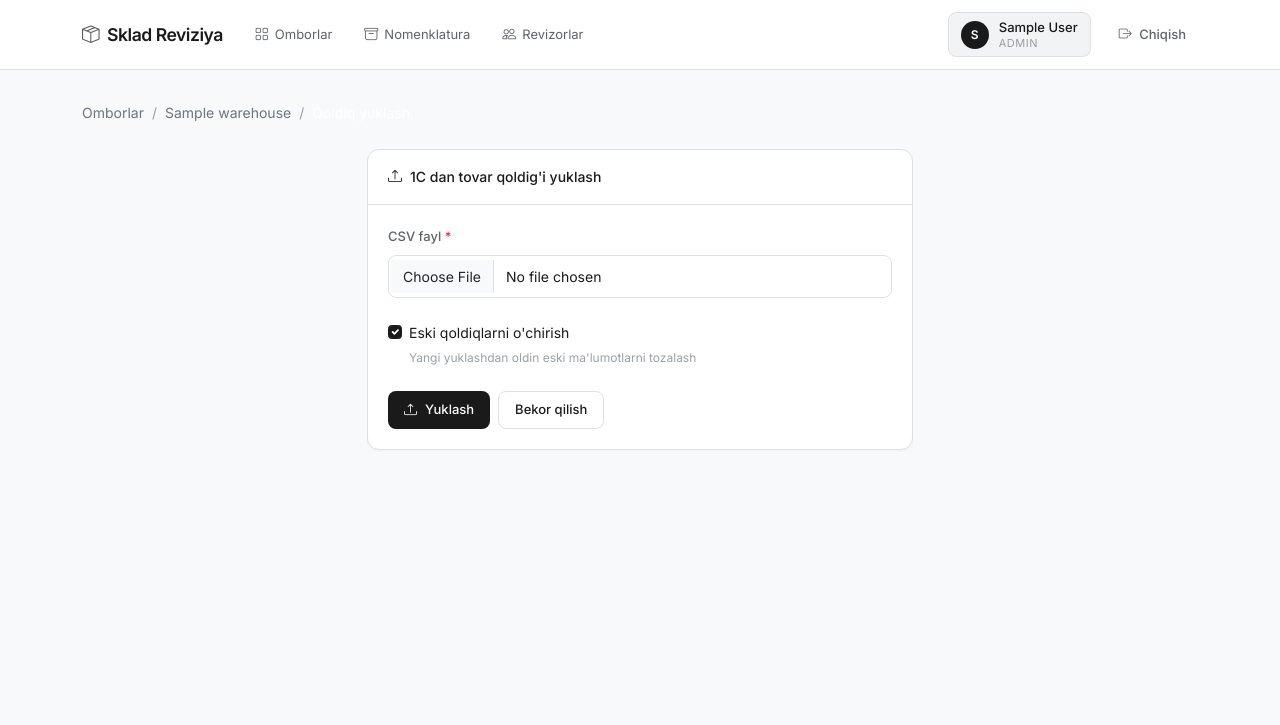
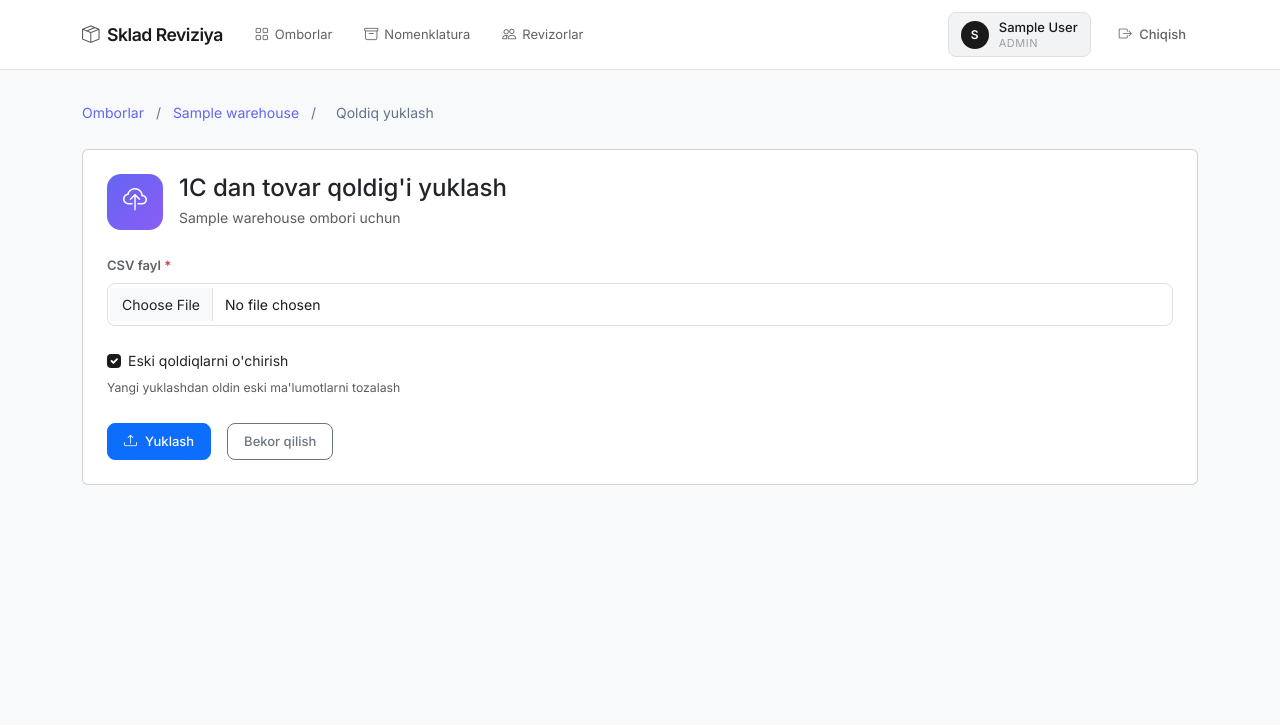
Before and after one commit to davronovuz/sklad_app_web, a Django app: page /admin-panel/warehouse/1/inventory/upload/ in a window 1280 px wide. Shown: the top 725 px of the page. Run offline with Django 5.2, Linux system fonts and the light colour scheme; a user stored in the database is signed in; tables that the repository leaves empty hold one stand-in row (values such as "Sample post").

Commit message:
ad as asasas asasas

```diff
--- a/sklad/views.py
+++ b/sklad/views.py
@@ -338,10 +338,21 @@
     return render(request, 'sklad/admin/products_upload.html')
 
 # ==================== INVENTORY (1C QOLDIQ) ====================
+# ============================================
+# YANGILANGAN admin_inventory_upload
+# views.py dagi eskisini shu bilan almashtiring
+# ============================================
 
 @login_required
 def admin_inventory_upload(request, warehouse_pk):
-    """1C dan tovar qoldig'i yuklash"""
+    """
+    1C dan tovar qoldig'i yuklash
+
+    1C FORMAT (haqiqiy):
+    - Sarlavha qatorlari (o'tkazib yuboriladi)
+    - Ustunlar: Куп, Наименование, Производитель, Срок годность, Остаток, Кам
+    - Tovar NOMI bo'yicha qidiriladi (kod yo'q)
+    """
     if not request.user.is_admin:
         return redirect('revizor_dashboard')
 
@@ -356,58 +367,156 @@
             return redirect('admin_warehouse_detail', pk=warehouse_pk)
 
         try:
+            # Faylni o'qish
+            content = file.read()
+
+            # Encoding aniqlash
+            try:
+                decoded = content.decode('utf-8-sig')
+            except:
+                try:
+                    decoded = content.decode('cp1251')
+                except:
+                    decoded = content.decode('latin-1')
+
+            lines = decoded.splitlines()
+
             # Eskisini tozalash
             if clear_old:
-                Inventory.objects.filter(warehouse=warehouse).delete()
+                deleted_count = Inventory.objects.filter(warehouse=warehouse).delete()[0]
 
-            decoded = file.read().decode('utf-8-sig').splitlines()
-            reader = csv.DictReader(decoded, delimiter=';')
+            # Delimiter aniqlash
+            first_data_line = ''
+            for line in lines[5:15]:  # 5-15 qatorlar orasidan qidirish
+                if line.strip() and not line.startswith('Остат') and not line.startswith('Куп'):
+                    first_data_line = line
+                    break
+
+            delimiter = ',' if ',' in first_data_line else ';'
+
             count = 0
             errors = []
+            skipped = 0
 
-            for row in reader:
-                code = row.get('code') or row.get('kod') or row.get('нумерация') or row.get('№')
-                series = row.get('series') or row.get('seriya') or row.get('серия') or ''
-                expiry = row.get('expiry_date') or row.get('srok') or row.get('срок') or ''
-                quantity = row.get('quantity') or row.get('ostatok') or row.get('остатка') or row.get('qoldiq') or '0'
+            # Sarlavha qatorlarini o'tkazib yuborish va ma'lumotlarni o'qish
+            data_started = False
 
-                if not code:
+            for line_num, line in enumerate(lines, 1):
+                line = line.strip()
+
+                # Bo'sh qatorni o'tkazish
+                if not line or line == ',,,,,':
                     continue
 
-                # Tovarni topish
-                product = Product.objects.filter(code=str(code).strip()).first()
+                # "Итого" qatoriga yetganda to'xtatish
+                if line.startswith('Итого') or line.startswith('Мат.отв'):
+                    break
+
+                # Sarlavha qatorini aniqlash
+                if 'Наименование' in line or 'наименование' in line:
+                    data_started = True
+                    continue
+
+                # Faqat ma'lumot qatorlarini o'qish
+                if not data_started:
+                    continue
+
+                # CSV qatorini parse qilish
+                parts = []
+                current = ''
+                in_quotes = False
+
+                for char in line:
+                    if char == '"':
+                        in_quotes = not in_quotes
+                    elif char == delimiter and not in_quotes:
+                        parts.append(current.strip().strip('"'))
+                        current = ''
+                    else:
+                        current += char
+                parts.append(current.strip().strip('"'))
+
+                # Ustunlarni olish (1C format: Куп, Наименование, Производитель, Срок, Остаток, Кам)
+                if len(parts) < 5:
+                    continue
+
+                # Indekslar: 0=Куп(bo'sh), 1=Наименование, 2=Производитель, 3=Срок, 4=Остаток
+                name = parts[1].strip() if len(parts) > 1 else ''
+                manufacturer = parts[2].strip() if len(parts) > 2 else ''
+                expiry_str = parts[3].strip() if len(parts) > 3 else ''
+                quantity_str = parts[4].strip() if len(parts) > 4 else '0'
+
+                # Bo'sh nomni o'tkazish
+                if not name or name == 'К.':
+                    continue
+
+                # Tovarni NOM bo'yicha topish
+                product = Product.objects.filter(name__iexact=name).first()
+
+                # Agar topilmasa, qisman qidirish
                 if not product:
-                    errors.append(f"Tovar topilmadi: {code}")
+                    product = Product.objects.filter(name__icontains=name).first()
+
+                # Agar hali ham topilmasa
+                if not product:
+                    # Ishlab chiqaruvchi bilan birga qidirish
+                    product = Product.objects.filter(
+                        name__icontains=name.split()[0] if name else '',
+                        manufacturer__icontains=manufacturer.split()[0] if manufacturer else ''
+                    ).first()
+
+                if not product:
+                    if len(errors) < 20:  # Faqat 20 ta xatoni saqlash
+                        errors.append(f"Topilmadi: {name[:50]}...")
+                    skipped += 1
                     continue
 
                 # Sanani parse qilish
                 expiry_date = None
-                if expiry:
-                    for fmt in ['%d.%m.%Y', '%Y-%m-%d', '%d/%m/%Y']:
+                if expiry_str:
+                    for fmt in ['%d.%m.%Y', '%Y-%m-%d', '%d/%m/%Y', '%d.%m.%y']:
                         try:
-                            expiry_date = datetime.strptime(str(expiry).strip(), fmt).date()
+                            expiry_date = datetime.strptime(expiry_str, fmt).date()
                             break
                         except:
                             continue
 
                 # Miqdorni parse qilish
                 try:
-                    qty = Decimal(str(quantity).replace(',', '.').strip())
+                    # "1 234,5" yoki "1234.5" formatini qo'llab-quvvatlash
+                    qty_clean = quantity_str.replace(' ', '').replace(',', '.')
+                    qty = Decimal(qty_clean) if qty_clean else Decimal('0')
                 except:
                     qty = Decimal('0')
 
+                if qty <= 0:
+                    continue
+
+                # Inventoryga qo'shish yoki yangilash
+                # Seriya yo'q, shuning uchun bo'sh string
                 Inventory.objects.update_or_create(
                     warehouse=warehouse,
                     product=product,
-                    series=str(series).strip(),
+                    series='',  # 1C da seriya yo'q
                     expiry_date=expiry_date,
                     defaults={'quantity': qty}
                 )
                 count += 1
 
-            messages.success(request, f'{count} ta qoldiq yuklandi!')
+            # Natija xabari
+            if count > 0:
+                messages.success(request, f'✅ {count} ta qoldiq yuklandi!')
+            else:
+                messages.warning(request, 'Hech qanday qoldiq yuklanmadi. Fayl formatini tekshiring.')
+
+            if skipped > 0:
+                messages.warning(request, f'⚠️ {skipped} ta tovar nomenklaturada topilmadi.')
+
             if errors:
-                messages.warning(request, f'Xatolar: {", ".join(errors[:5])}...')
+                error_msg = '; '.join(errors[:5])
+                if len(errors) > 5:
+                    error_msg += f'... va yana {len(errors) - 5} ta'
+                messages.info(request, f'Topilmagan tovarlar: {error_msg}')
 
         except Exception as e:
             messages.error(request, f'Xatolik: {str(e)}')
@@ -415,7 +524,6 @@
         return redirect('admin_warehouse_detail', pk=warehouse_pk)
 
     return render(request, 'sklad/admin/inventory_upload.html', {'warehouse': warehouse})
-
 
 # ==================== REVIZOR MANAGEMENT ====================
 
--- a/templates/sklad/admin/inventory_upload.html
+++ b/templates/sklad/admin/inventory_upload.html
@@ -1,26 +1,32 @@
 {% extends 'sklad/base.html' %}
 
-{% block title %}Qoldiq yuklash | Sklad Reviziya{% endblock %}
+{% block title %}Qoldiq yuklash - {{ warehouse.name }}{% endblock %}
 
 {% block content %}
 <div class="fade-in">
     <!-- Breadcrumb -->
-    <nav aria-label="breadcrumb" class="mb-4">
-        <ol class="breadcrumb" style="font-size: 14px;">
-            <li class="breadcrumb-item"><a href="{% url 'admin_dashboard' %}" class="text-secondary">Omborlar</a></li>
-            <li class="breadcrumb-item"><a href="{% url 'admin_warehouse_detail' warehouse.pk %}" class="text-secondary">{{ warehouse.name }}</a></li>
-            <li class="breadcrumb-item active text-white">Qoldiq yuklash</li>
-        </ol>
+    <nav class="breadcrumb-nav mb-4">
+        <a href="{% url 'admin_dashboard' %}">Omborlar</a>
+        <span>/</span>
+        <a href="{% url 'admin_warehouse_detail' warehouse.pk %}">{{ warehouse.name }}</a>
+        <span>/</span>
+        <span>Qoldiq yuklash</span>
     </nav>
 
-    <div class="row justify-content-center">
-        <div class="col-lg-6">
-            <div class="card-custom">
-                <div class="card-header">
-                    <i class="bi bi-upload me-2"></i>1C dan tovar qoldig'i yuklash
+    <div class="card">
+        <div class="card-body p-4">
+            <div class="d-flex align-items-center gap-3 mb-4">
+                <div class="icon-box">
+                    <i class="bi bi-cloud-upload"></i>
                 </div>
-                <div class="card-body">
-                    <div class="alert alert-custom alert-warning mb-4">
+                <div>
+                    <h4 class="mb-1">1C dan tovar qoldig'i yuklash</h4>
+                    <p class="text-muted mb-0">{{ warehouse.name }} ombori uchun</p>
+                </div>
+            </div>
+
+            <!-- Ogohlantirish -->
+            <div class="alert alert-warning mb-4">
                 <i class="bi bi-exclamation-triangle me-2"></i>
                 <strong>{{ warehouse.name }}</strong> ombori uchun qoldiq yuklanadi
             </div>
@@ -29,34 +35,40 @@
                 {% csrf_token %}
 
                 <div class="mb-4">
-                            <label class="form-label">CSV fayl <span class="text-danger">*</span></label>
+                    <label class="form-label fw-semibold">CSV fayl <span class="text-danger">*</span></label>
                     <input type="file" name="file" class="form-control" accept=".csv" required>
                 </div>
 
                 <div class="mb-4">
                     <div class="form-check">
-                                <input class="form-check-input" type="checkbox" name="clear_old" id="clearOld" checked>
-                                <label class="form-check-label" for="clearOld">
-                                    Eski qoldiqlarni o'chirish
-                                </label>
-                                <div class="form-text">Yangi yuklashdan oldin eski ma'lumotlarni tozalash</div>
+                        <input type="checkbox" name="clear_old" id="clear_old" class="form-check-input" checked>
+                        <label for="clear_old" class="form-check-label">Eski qoldiqlarni o'chirish</label>
                     </div>
+                    <small class="text-muted">Yangi yuklashdan oldin eski ma'lumotlarni tozalash</small>
                 </div>
 
-                        <div class="alert alert-custom alert-info mb-4">
-                            <strong><i class="bi bi-info-circle me-2"></i>CSV formati:</strong><br>
-                            <code style="font-size: 12px;">code;series;expiry_date;quantity</code><br>
-                            <small class="text-secondary">
-                                Yoki: kod, seriya, srok, ostatok<br>
-                                Sana formati: 31.12.2025 yoki 2025-12-31
-                            </small>
+                <!-- 1C FORMAT HAQIDA -->
+                <div class="alert alert-info mb-4">
+                    <h6 class="alert-heading mb-2">
+                        <i class="bi bi-info-circle me-2"></i>1C eksport formati:
+                    </h6>
+                    <p class="mb-2">1C dan "Остатки по товаров на складах" hisobotini CSV formatida eksport qiling.</p>
+                    <p class="mb-2"><strong>Ustunlar:</strong></p>
+                    <code class="d-block bg-light p-2 rounded mb-2">
+                        Куп | Наименование | Производитель | Срок годность | Остаток | Кам
+                    </code>
+                    <p class="mb-0 small text-muted">
+                        <i class="bi bi-lightbulb me-1"></i>
+                        Tovarlar <strong>nomi bo'yicha</strong> nomenklatura bilan solishtiriladi.
+                        Nomenklaturadagi nom 1C dagi nom bilan bir xil bo'lishi kerak.
+                    </p>
                 </div>
 
-                        <div class="d-flex gap-2">
-                            <button type="submit" class="btn btn-primary-custom">
+                <div class="d-flex gap-3">
+                    <button type="submit" class="btn btn-primary">
                         <i class="bi bi-upload me-2"></i>Yuklash
                     </button>
-                            <a href="{% url 'admin_warehouse_detail' warehouse.pk %}" class="btn btn-outline-custom">
+                    <a href="{% url 'admin_warehouse_detail' warehouse.pk %}" class="btn btn-outline-secondary">
                         Bekor qilish
                     </a>
                 </div>
@@ -64,6 +76,36 @@
         </div>
     </div>
 </div>
-    </div>
-</div>
+
+<style>
+    .icon-box {
+        width: 56px;
+        height: 56px;
+        background: linear-gradient(135deg, #6366f1 0%, #8b5cf6 100%);
+        border-radius: 14px;
+        display: flex;
+        align-items: center;
+        justify-content: center;
+        color: #fff;
+        font-size: 24px;
+    }
+
+    .breadcrumb-nav {
+        font-size: 14px;
+        color: #64748b;
+    }
+
+    .breadcrumb-nav a {
+        color: #6366f1;
+        text-decoration: none;
+    }
+
+    .breadcrumb-nav a:hover {
+        text-decoration: underline;
+    }
+
+    .breadcrumb-nav span {
+        margin: 0 8px;
+    }
+</style>
 {% endblock %}
```
Lines whose indentation alone changed are shown as unchanged.
